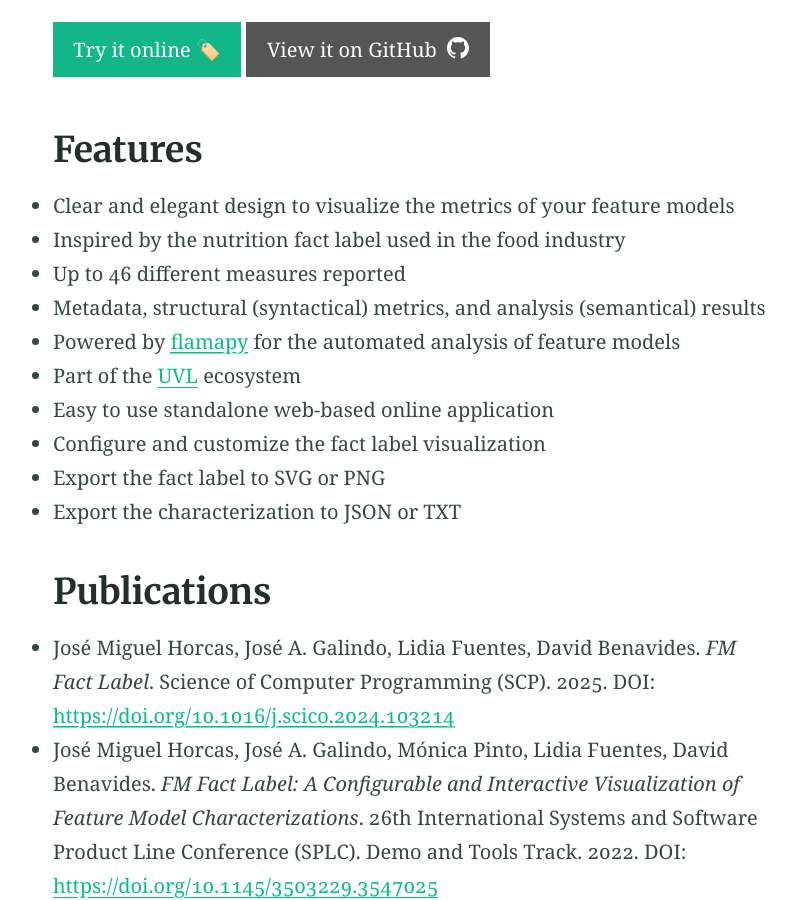
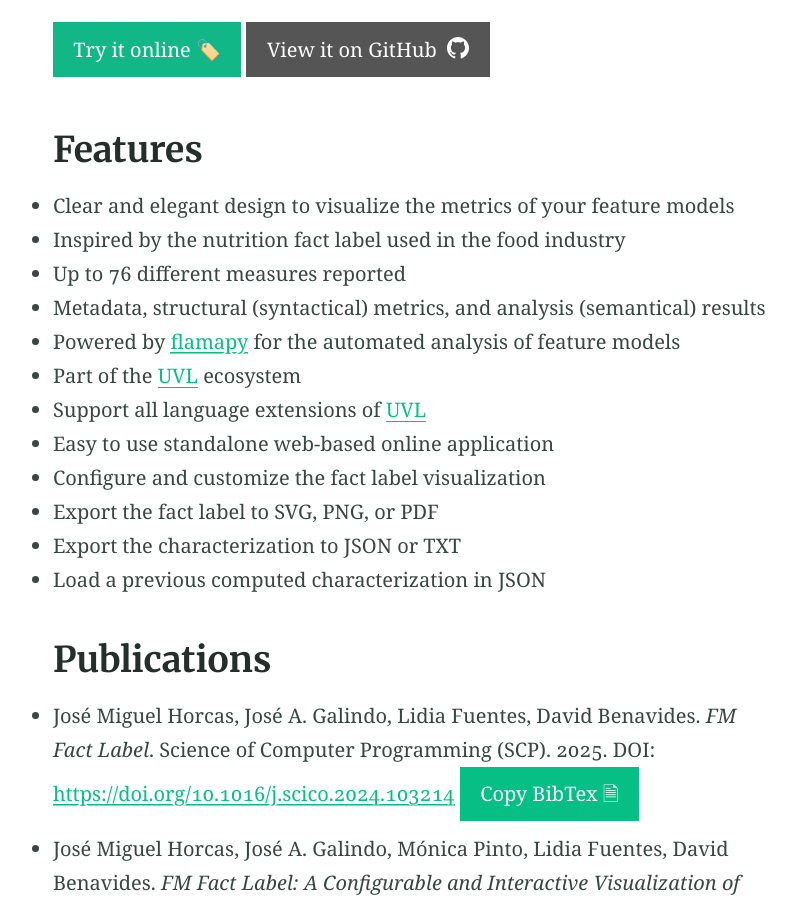
Before and after one commit to fmfactlabel/fmfactlabel.github.io, a Jekyll site: the page built from index.md, in a window 1280 px wide and 900 px high, scrolled down 597 px. Shown: the whole window, without its empty margins (230-1026 px from the left). Built offline with Jekyll 4.4.1, drawn with Linux system fonts in a browser that asks for light colours; some of the changed lines change nothing that is shown.

Commit message:
Add copy bibtex button

```diff
--- a/index.md
+++ b/index.md
@@ -15,21 +15,26 @@ excerpt: "FM Fact Label is an online web-based application that builds a feature
 
 - Clear and elegant design to visualize the metrics of your feature models
 - Inspired by the nutrition fact label used in the food industry
-- Up to 46 different measures reported
+- Up to 76 different measures reported
 - Metadata, structural (syntactical) metrics, and analysis (semantical) results
 - Powered by [flamapy](https://www.flamapy.org/) for the automated analysis of feature models
 - Part of the [UVL](https://universal-variability-language.github.io/) ecosystem
+- Support all language extensions of [UVL](https://universal-variability-language.github.io/)
 - Easy to use standalone web-based online application
 - Configure and customize the fact label visualization
-- Export the fact label to SVG or PNG
+- Export the fact label to SVG, PNG, or PDF
 - Export the characterization to JSON or TXT
+- Load a previous computed characterization in JSON
 
 
 ## Publications
 
 - José Miguel Horcas, José A. Galindo, Lidia Fuentes, David Benavides. *FM Fact Label*. Science of Computer Programming (SCP). 2025. DOI: <a href="https://doi.org/10.1016/j.scico.2024.103214">https://doi.org/10.1016/j.scico.2024.103214</a>
+<button type="button" onclick="copyBibTeX(bibtexEntry1)">Copy BibTex 🗎</button>
 
 - José Miguel Horcas, José A. Galindo, Mónica Pinto, Lidia Fuentes, David Benavides. *FM Fact Label: A Configurable and Interactive Visualization of Feature Model Characterizations*. 26th International Systems and Software Product Line Conference (SPLC). Demo and Tools Track. 2022. DOI: <a href="https://doi.org/10.1145/3503229.3547025">https://doi.org/10.1145/3503229.3547025</a>
+<button type="button" onclick="copyBibTeX(bibtexEntry2)">Copy BibTex 🗎</button>
+
 
 ## Example
 
@@ -41,3 +46,56 @@ A fact label of the Linux feature model
 
 <a href="https://www.uma.es/"><img src="assets/uma.svg" alt="Universidad de Málaga" width="200"/></a>
 <a href="https://www.us.es/"><img src="assets/us.svg" alt="Universidad de Sevilla" width="200"/></a>
+
+<script>
+ // Store the BibTeX entry in a JavaScript variable
+  {% raw %}
+  const bibtexEntry1 = `
+@article{Horcas2025_FMFactLabel,
+  author       = {Jos{\'{e}} Miguel Horcas and Jos{\'{e}} A. Galindo and Lidia Fuentes and David Benavides},
+  title        = {{FM} fact label},
+  journal      = {Sci. Comput. Program.},
+  volume       = {240},
+  pages        = {103214},
+  year         = {2025},
+  url          = {https://doi.org/10.1016/j.scico.2024.103214},
+  doi          = {10.1016/J.SCICO.2024.103214},
+  timestamp    = {Mon, 21 Oct 2024 11:11:55 +0200},
+  biburl       = {https://dblp.org/rec/journals/scp/HorcasGFB25.bib},
+  bibsource    = {dblp computer science bibliography, https://dblp.org}
+}`;
+  {% endraw %}
+
+    {% raw %}
+  const bibtexEntry2 = `
+@inproceedings{Horcas2022_FMFactLabel,
+  author       = {Jos{\'{e}} Miguel Horcas and Jos{\'{e}} Angel Galindo and M{\'{o}}nica Pinto and Lidia Fuentes and David Benavides},
+  title        = {\emph{FM fact label}: a configurable and interactive visualization of feature model characterizations},
+  booktitle    = {26th {ACM} International Systems and Software Product Line Conference ({SPLC})},
+  pages        = {42--45},
+  publisher    = {{ACM}},
+   volume    = {B},
+  year         = {2022},
+   address   = {Graz, Austria},
+  month     = sep,
+  url          = {https://doi.org/10.1145/3503229.3547025},
+  doi          = {10.1145/3503229.3547025},
+  timestamp    = {Tue, 21 Mar 2023 00:00:00 +0100},
+  biburl       = {https://dblp.org/rec/conf/splc/HorcasGPF022.bib},
+  bibsource    = {dblp computer science bibliography, https://dblp.org}
+}`;
+  {% endraw %}
+  function copyBibTeX(bibtexEntry) {
+      // Create a temporary textarea to hold the BibTeX entry
+      const tempTextarea = document.createElement("textarea");
+      tempTextarea.value = bibtexEntry;
+      document.body.appendChild(tempTextarea);
+
+      // Select and copy the text
+      tempTextarea.select();
+      document.execCommand("copy");
+
+      // Remove the temporary textarea
+      document.body.removeChild(tempTextarea);
+  }
+</script>
```
